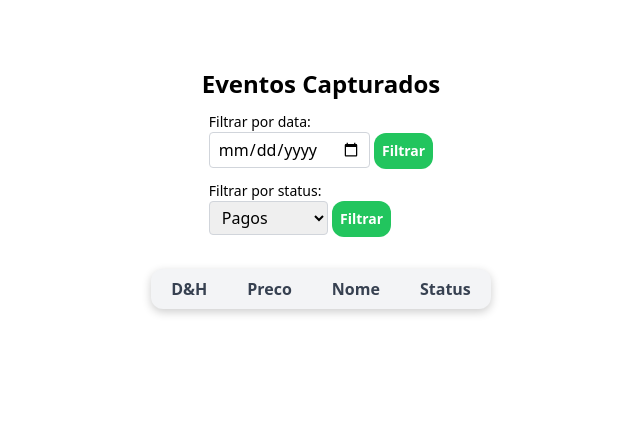
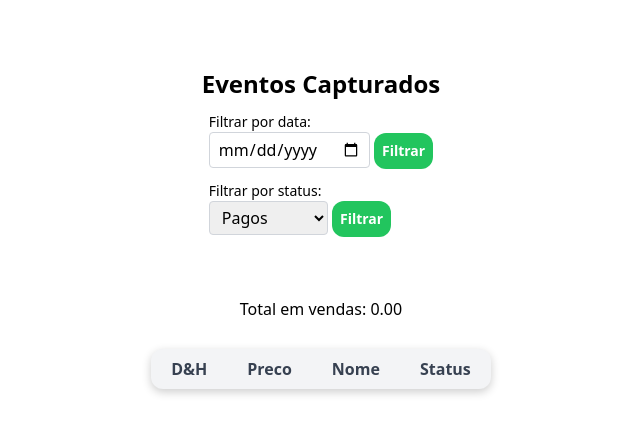
Before and after one commit to shdwmere/flask-pywebhook, a Flask app: page /logs in a window 1280 px wide. Shown: the top 434 px of the page, without its empty margins (319-959 px from the left). Run offline with Flask 2, Linux system fonts and the light colour scheme; lists and menus that the app fills with data are empty; some libraries are stand-ins or nearby versions.

Commit message:
added total

```diff
--- a/main.py
+++ b/main.py
@@ -27,6 +27,7 @@ def webhook_listener():
 
     # Logs handling
     nome = dados_evento.get('data', {}).get('customer', {}).get('name')
+    nome_split = nome.split()[0]
     cpf = dados_evento.get('data', {}).get('customer', {}).get('document', {}).get('number')
     email = dados_evento.get('data', {}).get('customer', {}).get('email')
     status_pagamento = dados_evento.get('data', {}).get('status')
@@ -48,7 +49,7 @@ def webhook_listener():
     logs.append({
         'data_logs': data_logs,
         'hora_evento': hora_evento,
-        'nome': nome,
+        'nome': nome_split,
         # 'cpf': cpf,
         # 'email': email,
         'status_pagamento': status_pagamento,
@@ -98,8 +99,8 @@ def webhook_listener():
             print(f"Erro inesperado: {e}")
     elif status_pagamento == 'waiting_payment':
         print("Pagamento pendente.")
-        print(dados_evento)
-        print(preco_formatado)
+        #print(dados_evento)
+        #print(preco_formatado)
     else:
         print("Pagamento recusado.")
     # End API Logic Handle
@@ -151,10 +152,6 @@ def webhook_listener():
     # Responder requisicoes com status code OK
     return '', 200
 
-# Captura de logs
-@app.route('/logs')
-def show_logs():
-    return render_template('logs.html', logs=logs, current_time=datetime.now())
 
 
 def filtrar_logs_por_data(logs, data):
@@ -193,6 +190,22 @@ def filtro_status():
 
     return render_template('logs.html', logs=logs_ordenados)
 
+# Função para calcular o total das vendas com status 'paid'
+def calcular_total_vendas():
+    total = 0
+    for log in logs:
+        if log['status_pagamento'] == 'paid':
+            preco = float(log['preco'].replace(',', '.'))  # convertendo o preço formatado (ex: "139.90") para float
+            total += preco
+    return "{:.2f}".format(total)  # formatando o total como uma string de valor monetário (ex: "139.90")
+
+
+# Captura de logs
+@app.route('/logs')
+def show_logs():
+    total_vendas = calcular_total_vendas()
+    return render_template('logs.html', logs=logs, current_time=datetime.now(), total_vendas=total_vendas)
+
 
 
 # rodando server em qualquer interface
--- a/templates/logs.html
+++ b/templates/logs.html
@@ -29,7 +29,9 @@
             </form>
         </div>
 
-
+       <div class="my-7">
+            <h3>Total em vendas: {{ total_vendas }}</h3>
+       </div>
 
 
         <table class="bg-gray-100 text-center rounded-xl shadow-[0_3px_10px_rgb(0,0,0,0.2)]">
```
